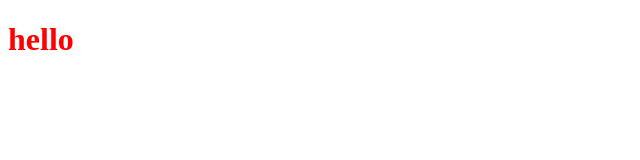
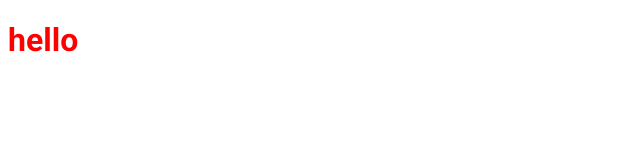
Before and after one commit to wendelleloi/ignews, a Next.js app: page / in a window 1280 px wide. Shown: the top 160 px of the page, without its empty margins (0-640 px from the left). Built offline with nearby package versions, Linux system fonts and the light colour scheme.

Commit message:
customize Document to add external font

```diff
--- /dev/null
+++ b/src/pages/_document.tsx
@@ -0,0 +1,23 @@
+import Document, { Html, Head, Main, NextScript } from 'next/document'
+
+class MyDocument extends Document {
+
+  render() {
+    return (
+      <Html>
+        <Head>
+          <link rel="preconnect" href="https://fonts.gstatic.com"/>
+          <link href="https://fonts.googleapis.com/css2?family=Roboto:wght@400;700;900&display=swap" rel="stylesheet"></link>
+
+          <title>ig.news</title>
+        </Head>
+        <body>
+          <Main />
+          <NextScript />
+        </body>
+      </Html>
+    )
+  }
+}
+
+export default MyDocument
--- a/src/styles/home.module.scss
+++ b/src/styles/home.module.scss
@@ -1,3 +1,4 @@
 .title {
   color: red;
+  font-family: Roboto;
 }
```
